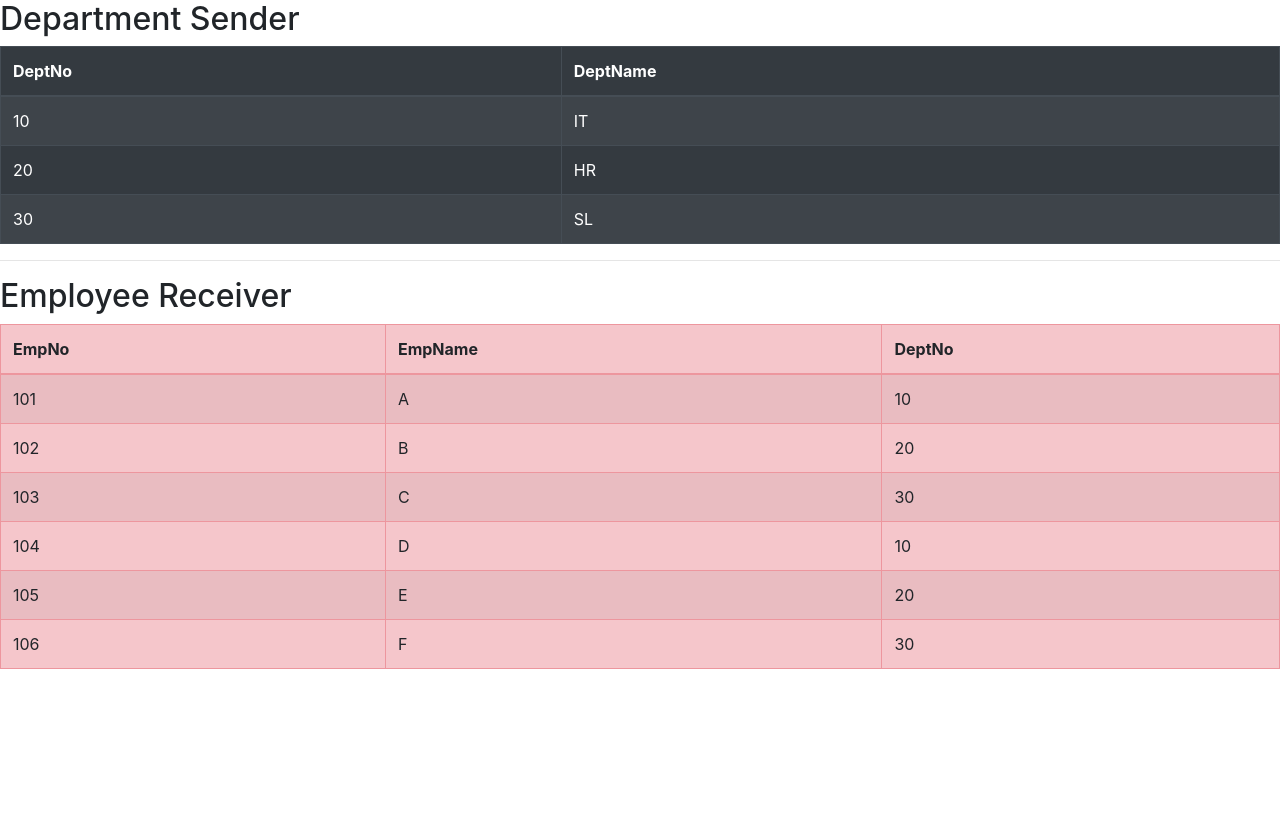
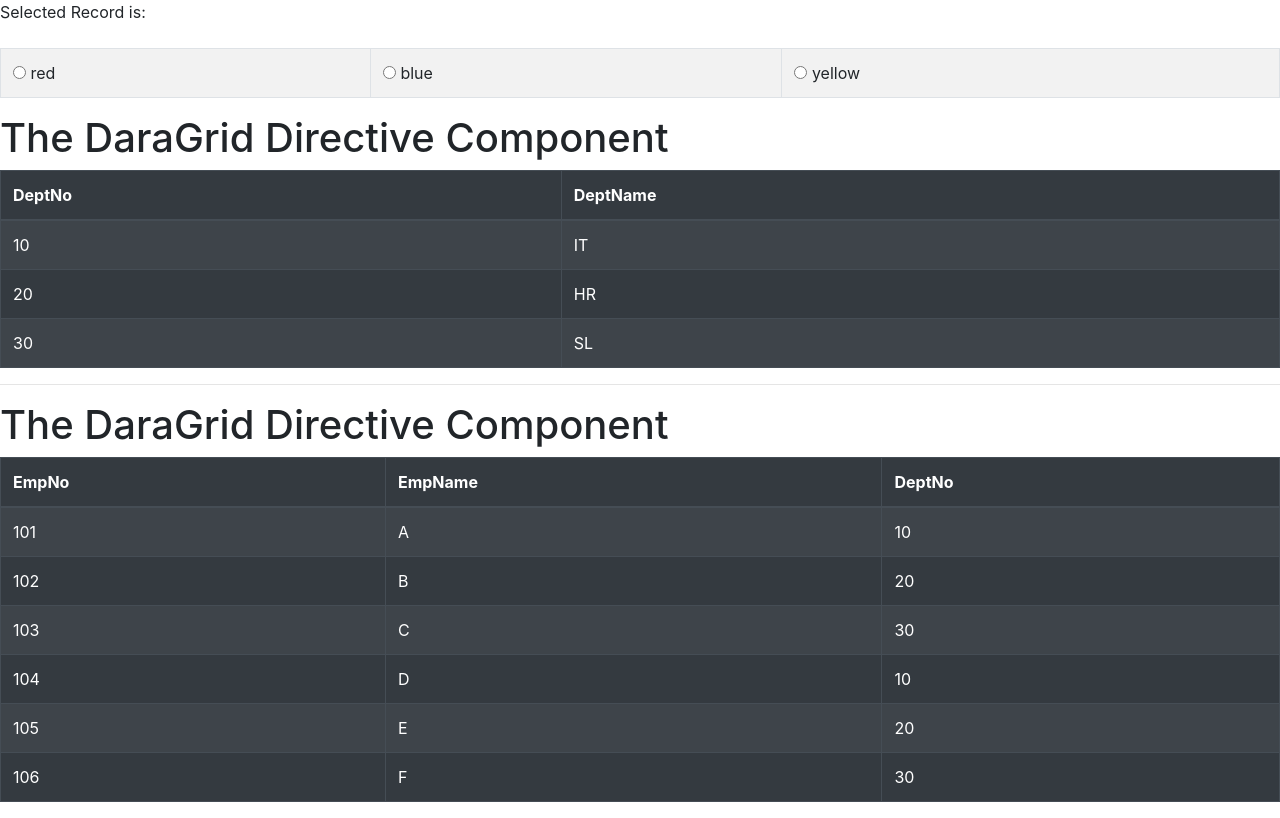
Before and after one commit to maheshsabnis/ngevsoftedge, an Angular app: page / in a window 1280 px wide. Built offline with nearby package versions, Linux system fonts and the light colour scheme.

Commit message:
directives

```diff
--- a/src/app/app.module.ts
+++ b/src/app/app.module.ts
@@ -11,6 +11,9 @@ import { DeptMasterComponent } from './components/masterdetails/app.deptmaster.c
 import { EmpChildComponent } from './components/masterdetails/app.empchild.component';
 import { DeptSenderComponent } from './components/masterdetailscommunication/app.deptsender.component';
 import { EmpReceiverComponent } from './components/masterdetailscommunication/app.empreceiver.component';
+import { GridDirectiveComponent } from './directives/app.grid.directive';
+import { GridComponent } from './components/directivecomponents/app.grid.component';
+import { ColorDirective } from './directives/app.color.directive';
 
 // imports: Import all standared and external Angular modules in current
 // application
@@ -23,13 +26,14 @@ import { EmpReceiverComponent } from './components/masterdetailscommunication/ap
     AppComponent, CategoryFormComponent,
   CategoryReactiveFormComponent, CategoryServiceComponent,
   DeptMasterComponent, EmpChildComponent,
-  DeptSenderComponent, EmpReceiverComponent
+  DeptSenderComponent, EmpReceiverComponent,
+  GridDirectiveComponent, GridComponent, ColorDirective
   ],
   imports: [
-    BrowserModule,FormsModule, HttpClientModule,
+    BrowserModule, FormsModule, HttpClientModule,
     AppRoutingModule, ReactiveFormsModule
   ],
   providers: [],
-  bootstrap: [DeptSenderComponent, EmpReceiverComponent]
+  bootstrap: [GridComponent]
 })
 export class AppModule { }
--- /dev/null
+++ b/src/app/components/directivecomponents/app.grid.component.ts
@@ -0,0 +1,52 @@
+import { Component, OnInit } from '@angular/core';
+import { Departments, Employees } from '../../models/app.coomunication.models';
+
+@Component({
+  selector: 'app-grid-component',
+  template:`
+    <div>
+      Selected Record is: {{row|json}}
+    </div>
+    <br/>
+    <table class="table table-bordered table-striped">
+       <tbody>
+         <tr>
+           <td>
+              <input type="radio" name="r" value="red" (click)="setSelectedColor($event)"> red
+           </td>
+           <td>
+              <input type="radio" name="r" value="blue" (click)="setSelectedColor($event)"> blue
+           </td>
+           <td>
+              <input type="radio" name="r" value="yellow" (click)="setSelectedColor($event)"> yellow
+           </td>
+         </tr>
+       </tbody>
+    </table>
+    <app-griddirective-component [DataSource]="depts" [color]="selectColor"
+    (rowClick)="selectedRowData($event)"></app-griddirective-component>
+    <hr/>
+    <app-griddirective-component [DataSource]="emps" [color]="selectColor"
+    (rowClick)="selectedRowData($event)"></app-griddirective-component>
+
+  `
+})
+
+export class GridComponent implements OnInit {
+  depts =  Departments;
+  emps = Employees;
+  row: any;
+  selectColor: string;
+  constructor() {
+    this.selectColor  = '';
+  }
+
+  ngOnInit() { }
+  selectedRowData(event): void {
+      this.row = event;
+  }
+  setSelectedColor(evt): void {
+    this.selectColor = evt.target.value;
+    console.log(this.selectColor);
+  }
+}
--- /dev/null
+++ b/src/app/directives/app.color.directive.ts
@@ -0,0 +1,31 @@
+import { Directive, Input,ElementRef, Renderer2, HostListener  } from '@angular/core';
+
+// since the directive is attribute directive, it will be used for
+// property binding. Set the selector of the dirctive using syntax
+// for property binding e.g. selector:'[color]'
+@Directive({
+  selector: '[setColor]',
+})
+export class ColorDirective {
+   constructor(
+     private ele: ElementRef, private renderer: Renderer2
+   ){}
+    // map the property to the selector of the directive
+   @Input('setColor') setColor: string;
+
+   // business logic methods
+    private applyColor(color: string): void {
+        this.renderer.setStyle(this.ele.nativeElement,
+          'backgroundColor',
+          color);
+    }
+   // methods for activating the directive
+   @HostListener('mouseenter')
+   onMouseEnter(): void {
+     this.applyColor(this.setColor);
+   }
+   @HostListener('mouseleave')
+   onMouseLeave(): void {
+     this.applyColor(null);
+   }
+}
--- /dev/null
+++ b/src/app/directives/app.grid.directive.ts
@@ -0,0 +1,65 @@
+import { Component, OnInit, Input, Output, EventEmitter } from '@angular/core';
+
+@Component({
+  selector: 'app-griddirective-component',
+  template:`
+     <h1>The DaraGrid Directive Component</h1>
+     <table class="table table-bordered table-striped table-dark">
+        <thead>
+          <tr>
+            <th *ngFor="let h of tableColumns">{{h}}</th>
+          </tr>
+        </thead>
+        <tbody>
+          <tr *ngFor="let r of DataSource" [setColor]="color" (click)="onRowClick(r)">
+              <td *ngFor="let h of tableColumns">
+                {{r[h]}}
+              </td>
+          </tr>
+        </tbody>
+     </table>
+  `
+})
+
+export class GridDirectiveComponent implements OnInit {
+   private _dataSource: Array<any>;
+   private _color: string;
+  @Output() rowClick: EventEmitter<any>;
+  tableColumns: Array<string>;
+  constructor() {
+    this._dataSource = new Array<any>();
+    this.rowClick = new EventEmitter<any>();
+    this.tableColumns = new Array<string>();
+    this._color = '';
+  }
+
+  @Input()
+  set color(val: string) {
+    this._color = val;
+  }
+
+  get color(): string {
+    return this._color;
+  }
+
+  @Input()
+  set DataSource(value: Array<any>) {
+    if(value.length >0) {
+    this._dataSource = value;
+    for(let p in this._dataSource[0]) {
+      this.tableColumns.push(p)
+     }
+    } else {
+      this._dataSource = new Array<any>();
+    }
+  }
+  get DataSource(): Array<any> {
+    return this._dataSource;
+  }
+
+  onRowClick(row: any): void {
+      this.rowClick.emit(row);
+  }
+
+  ngOnInit() { }
+}
--- a/src/index.html
+++ b/src/index.html
@@ -10,9 +10,8 @@
 </head>
 
 <body>
-    <app-deptsender-component></app-deptsender-component>
-    <hr>
-    <app-empreceiver-component></app-empreceiver-component>
+    <app-grid-component></app-grid-component>
+
 
 </body>
 
```
Also changed, not shown: 1 other file (tests, documents, lock files or other folders).
